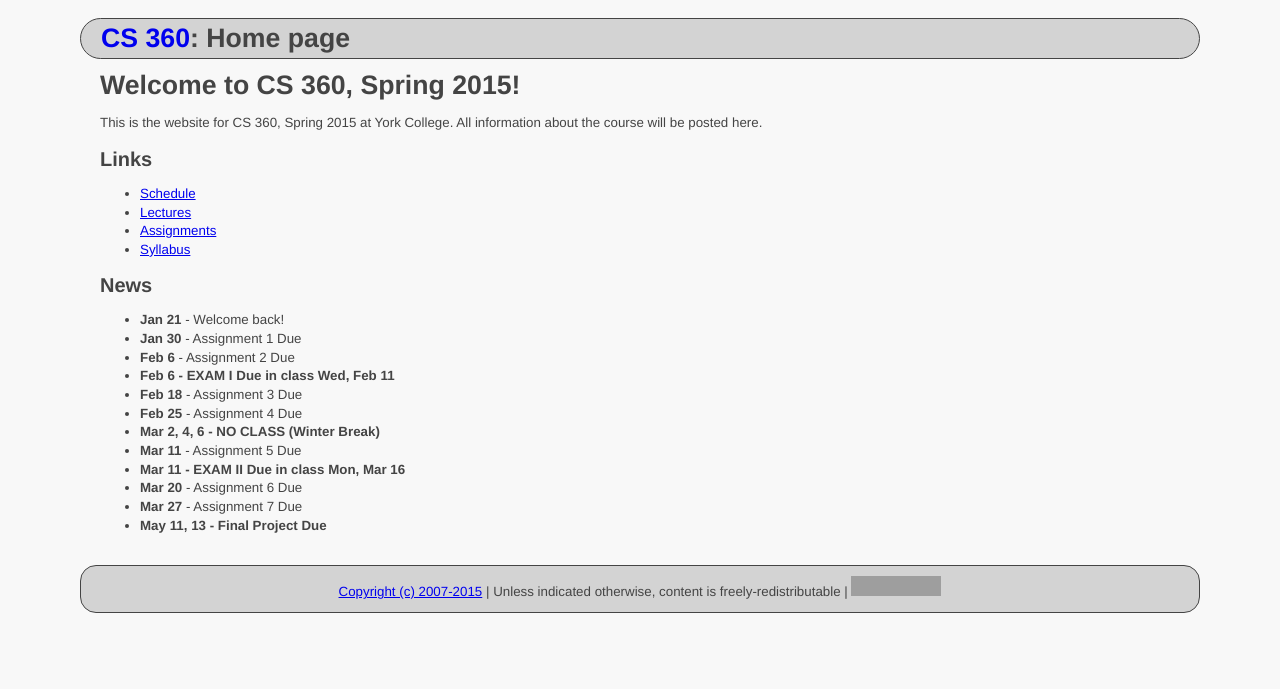
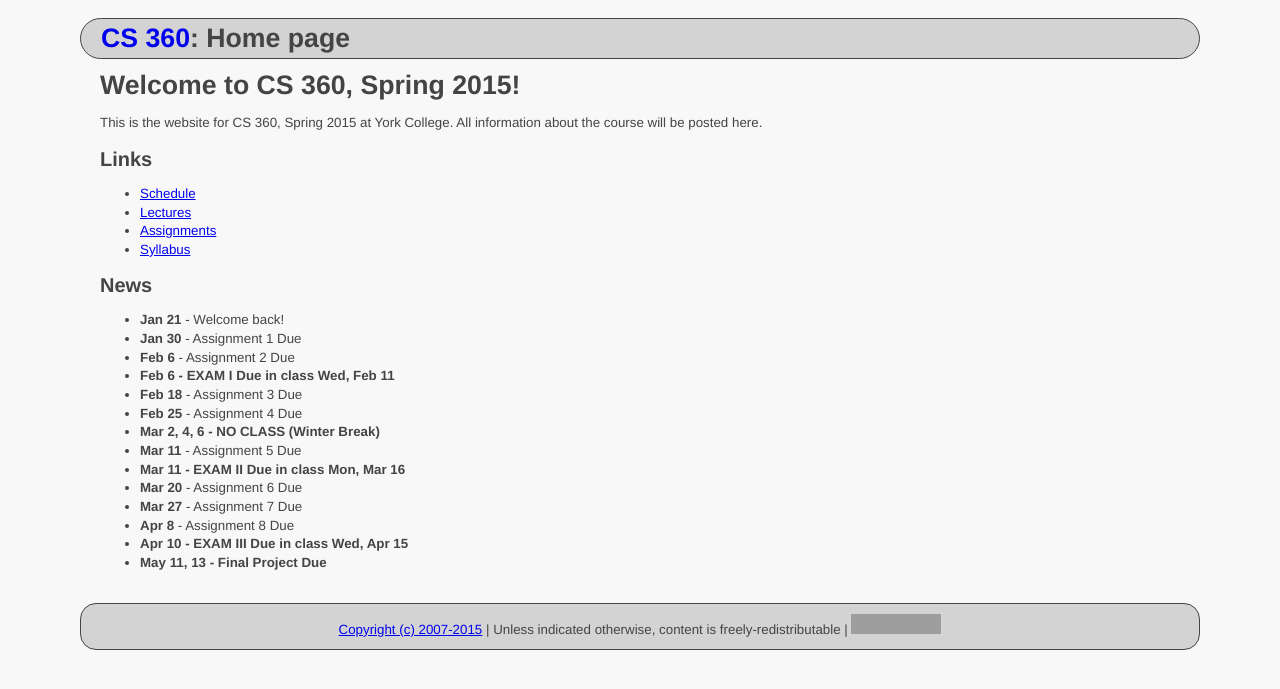
Before and after one commit to ycpcs/cs360-spring2015, a Jekyll site: the page built from index.md, in a window 1280 px wide. Shown: the top 689 px of the page. Built offline with Jekyll 4.4.1, drawn with Linux system fonts in a browser that asks for light colours; Markdown is read by kramdown in place of the engine named in the settings; grey boxes are pictures that could not be loaded.

```diff
--- a/index.md
+++ b/index.md
@@ -28,4 +28,6 @@ All information about the course will be posted here.
 * **Mar 11 - EXAM II Due in class Mon, Mar 16**
 * **Mar 20** - Assignment 6 Due
 * **Mar 27** - Assignment 7 Due
+* **Apr 8** - Assignment 8 Due
+* **Apr 10 - EXAM III Due in class Wed, Apr 15**
 * **May 11, 13 - Final Project Due**
```
Also changed, not shown: assign/index.md (+1 -1 lines), 1 other file.
